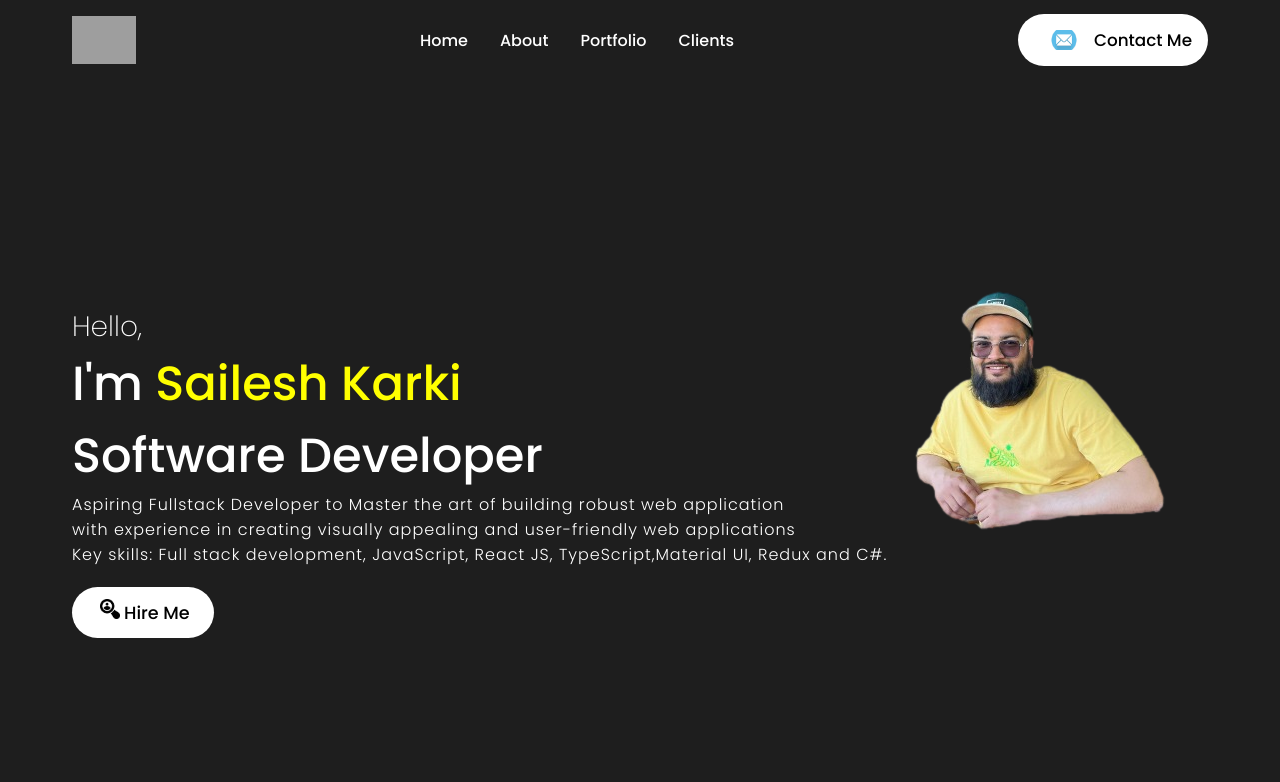
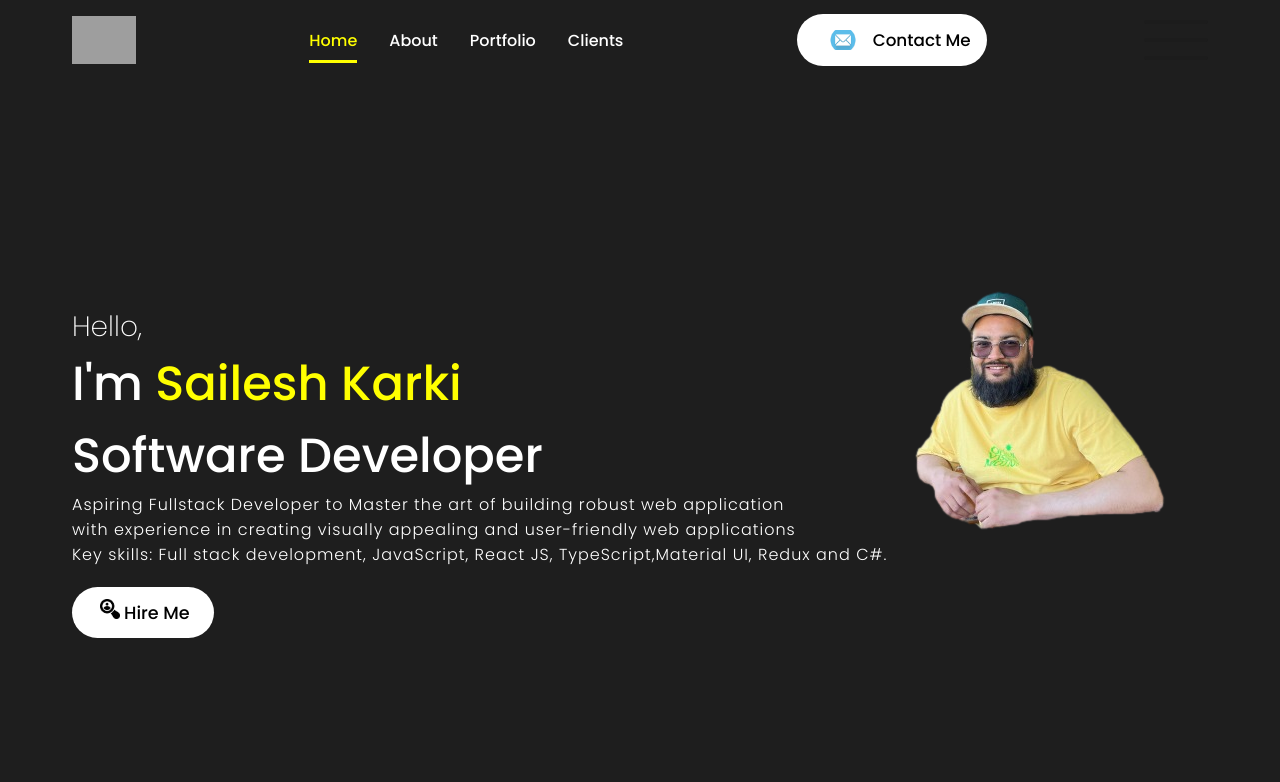
Before and after one commit to Sailesh1993/Personal_Portfolio, a React (Create React App) app in the folder portfolio/: page / in a window 1280 px wide. Shown: the top 782 px of the page. Built offline with nearby package versions, Linux system fonts and the light colour scheme; grey boxes are pictures that could not be loaded.

Commit message:
modify the file type from .js to .jsx and updated the changes

```diff
--- a/portfolio/src/App.js
+++ /dev/null
@@ -1,21 +0,0 @@
-import Navbar from "./components/Navbar/navbar";
-import Intro from "./components/Intro/intro"
-import Skills from "./components/Skills/skills"
-import Works from "./components/Works/works"
-import Contact from "./components/Contact/contact"
-import Footer from "./components/Footer/footer"
-
-function App() {
-  return (
-    <div className="App">
-      <Navbar />
-      <Intro />
-      <Skills />
-      <Works />
-      <Contact/>
-      <Footer/>
-    </div>
-  );
-}
-
-export default App;
--- /dev/null
+++ b/portfolio/src/App.jsx
@@ -0,0 +1,22 @@
+import Navbar from './components/Navbar/navbar'
+import Intro from './components/Intro/intro'
+import Skill from './components/Skills/skills'
+import Work from './components/Works/works'
+import Contact from './components/Contact/contact'
+import Footer from './components/Footer/footer'
+
+
+function App() {
+  return (
+    <div className="App">
+     <Navbar />
+     <Intro />
+     <Skill />
+     <Work />
+     <Contact />
+     <Footer/>
+    </div>
+  );
+}
+
+export default App;
--- a/portfolio/src/components/Contact/contact.js
+++ b/portfolio/src/components/Contact/contact.jsx
@@ -7,7 +7,7 @@ import Client4 from '../../assets/client4.jpeg'
 import Github from '../../assets/github.png'
 import Linkidin from '../../assets/linkidin.png'
 
-const contact = () => {
+const Contact = () => {
   return (
     <section id='contactPage'>
         <div id='clients'>
@@ -41,4 +41,4 @@ const contact = () => {
   )
 }
 
-export default contact
+export default Contact
--- a/portfolio/src/components/Footer/footer.js
+++ b/portfolio/src/components/Footer/footer.jsx
@@ -1,7 +1,7 @@
 import React from 'react'
 import './footer.css'
 
-const footer = () => {
+const Footer = () => {
   return (
     <footer className='footer'>
         Copyright@2023 Sailesh Karki. All right received.
@@ -9,4 +9,4 @@ const footer = () => {
   )
 }
 
-export default footer
+export default Footer
--- a/portfolio/src/components/Intro/intro.js
+++ b/portfolio/src/components/Intro/intro.jsx
@@ -4,7 +4,7 @@ import {Link} from 'react-scroll'
 import bg from '../../assets/bg.png'
 import hire from '../../assets/hire.png'
 
-const intro = () => {
+const Intro = () => {
   return (
     <section id='intro' >
         <div className='introContent'>
@@ -21,4 +21,4 @@ const intro = () => {
   )
 }
 
-export default intro
+export default Intro
--- a/portfolio/src/components/Navbar/navbar.css
+++ b/portfolio/src/components/Navbar/navbar.css
@@ -44,3 +44,9 @@
     width: 1.75rem;
     margin: 1rem;
 }
+
+.active {
+    color: yellow;
+    padding-bottom: 0.5rem ;
+    border-bottom: 3px solid yellow;
+}
--- a/portfolio/src/components/Navbar/navbar.js
+++ /dev/null
@@ -1,26 +0,0 @@
-import React from 'react'
-import './navbar.css'
-import logo from '../../assets/logo.jpeg'
-import contact from '../../assets/contact.png'
-import {Link} from 'react-scroll'
-
-const navbar = () => {
-  return (
-    <nav className='navbar'>
-        <img src={logo} alt='logo' className='logo'/>
-        <div className='desktopMenu'>
-            <Link  activeClass='active' to='intro' spy={true} smooth={true} offset={-100} duration={500} className='desktopMenuListItem'>Home</Link>
-            <Link activeClass='active' to='skills' spy={true} smooth={true} offset={-50} duration={500} className='desktopMenuListItem'>About</Link>
-            <Link activeClass='active' to='works' spy={true} smooth={true} offset={-50} duration={500} className='desktopMenuListItem'>Portfolio</Link>
-            <Link activeClass='active' to='clients' spy={true} smooth={true} offset={-50} duration={500} className='desktopMenuListItem'>Clients</Link>
-        </div>
-        <button className='desktopMenuBtn' onClick={() => {
-          document.getElementById('contact').scrollIntoView({behaviour: 'smooth'});
-        }}>
-            <img src={contact} alt='' className='desktopMenuImg' />Contact Me
-        </button>
-    </nav>
-  )
-}
-
-export default navbar
--- /dev/null
+++ b/portfolio/src/components/Navbar/navbar.jsx
@@ -0,0 +1,36 @@
+import React, { useState } from 'react'
+import './navbar.css'
+import logo from '../../assets/logo.jpeg'
+import contact from '../../assets/contact.png'
+import {Link} from 'react-scroll'
+import Menu from '../../assets/menu.png'
+
+const Navbar = () => {
+  const [showMenu, setShowMenu] = useState(false)
+  return (
+    <nav className='navbar'>
+        <img src={logo} alt='logo' className='logo'/>
+        <div className='desktopMenu'>
+            <Link  activeClass='active' to='intro' spy={true} smooth={true} offset={-100} duration={500} className='desktopMenuListItem'>Home</Link>
+            <Link activeClass='active' to='skills' spy={true} smooth={true} offset={-100} duration={500} className='desktopMenuListItem'>About</Link>
+            <Link activeClass='active' to='works' spy={true} smooth={true} offset={-100} duration={500} className='desktopMenuListItem'>Portfolio</Link>
+            <Link activeClass='active' to='clients' spy={true} smooth={true} offset={-100} duration={500} className='desktopMenuListItem'>Clients</Link>
+        </div>
+        <button className='desktopMenuBtn' onClick={() => {
+          document.getElementById('contact').scrollIntoView({behaviour: 'smooth'});
+        }}>
+            <img src={contact} alt='' className='desktopMenuImg' />Contact Me
+        </button>
+        <img src={Menu} alt='logo' className='mobMenu' onClick={()=>setShowMenu(!showMenu)}/>
+        <div className='navMenu' style={{display: showMenu? 'flex':'none'}}>
+            <Link  activeClass='active' to='intro' spy={true} smooth={true} offset={-100} duration={500} className='listItem' onClick={()=>setShowMenu(false)}>Home</Link>
+            <Link activeClass='active' to='skills' spy={true} smooth={true} offset={-100} duration={500} className='listItem' onClick={()=>setShowMenu(false)}>About</Link>
+            <Link activeClass='active' to='works' spy={true} smooth={true} offset={-100} duration={500} className='listItem' onClick={()=>setShowMenu(false)}>Portfolio</Link>
+            <Link activeClass='active' to='clients' spy={true} smooth={true} offset={-100} duration={500} className='listItem' onClick={()=>setShowMenu(false)}>Clients</Link>
+            <Link activeClass='active' to='contact' spy={true} smooth={true} offset={-100} duration={500} className='listItem' onClick={()=>setShowMenu(false)}>Contact</Link>
+        </div>
+    </nav>
+  )
+}
+
+export default Navbar
--- a/portfolio/src/components/Skills/skills.js
+++ b/portfolio/src/components/Skills/skills.jsx
@@ -4,7 +4,7 @@ import UIDesign from '../../assets/uidesign.avif'
 import WebDesign from '../../assets/webdesign.jpg'
 import Cloud from '../../assets/cloud.webp'
 
-const skills = () => {
+const Skills = () => {
   return (
     <section id='skills'>
         <span className='skillTitle'>What I do</span><br/>
@@ -44,4 +44,4 @@ const skills = () => {
   )
 }
 
-export default skills
+export default Skills
--- a/portfolio/src/components/Works/works.js
+++ b/portfolio/src/components/Works/works.jsx
@@ -6,7 +6,7 @@ import Portfolio3 from '../../assets/portfolio3.png'
 import Portfolio4 from '../../assets/portfolio4.png'
 import Portfolio5 from '../../assets/portfolio5.png'
 
-const works = () => {
+const Works = () => {
   return (
     <section id='works'>
         <h2 className='worksTitle'>My Portfolio</h2>
@@ -25,4 +25,4 @@ const works = () => {
   )
 }
 
-export default works
+export default Works
```
Also changed, not shown: portfolio/src/assets/menu.png (added), portfolio/src/index.jsx (renamed from portfolio/src/index.js).
